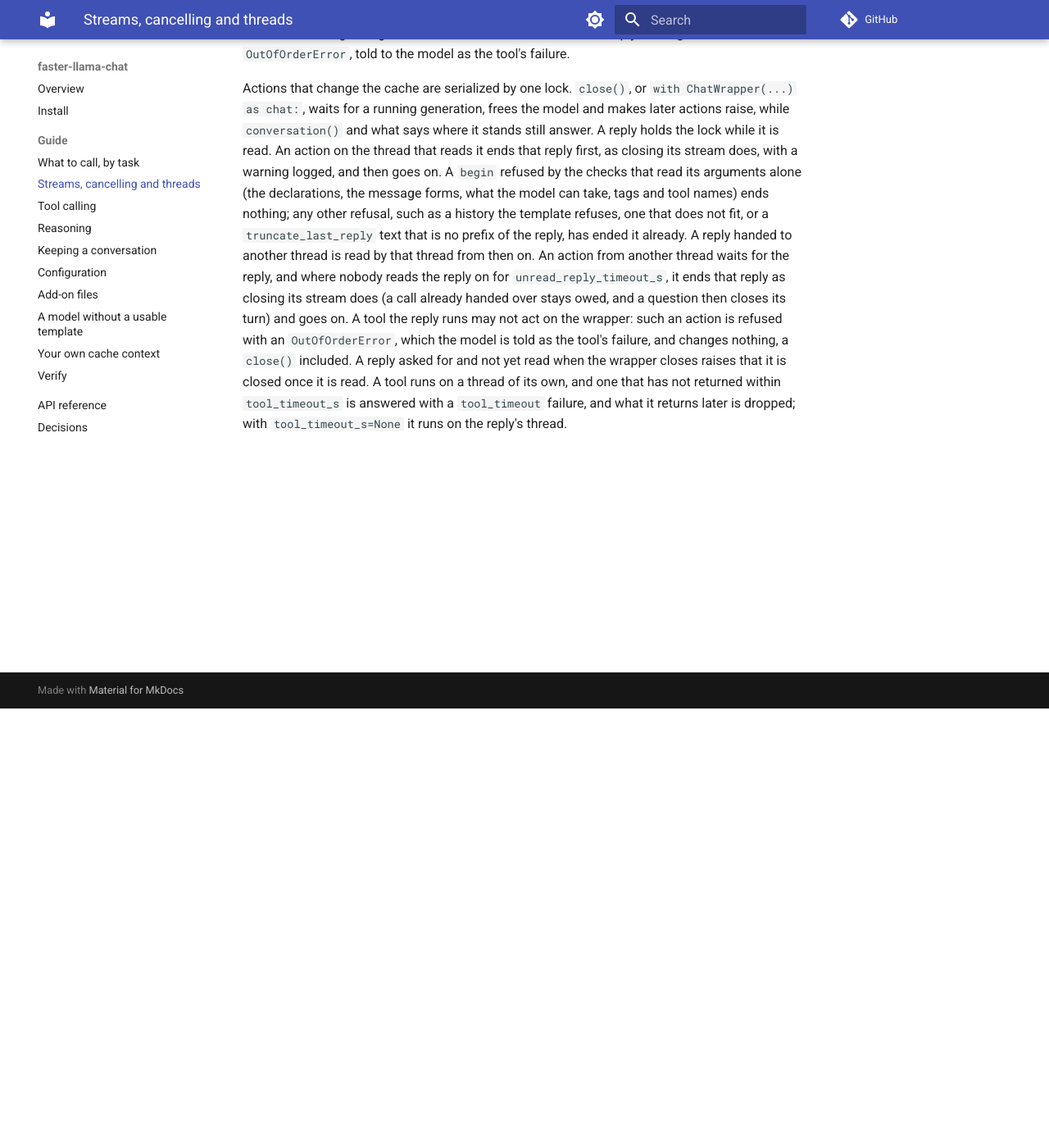
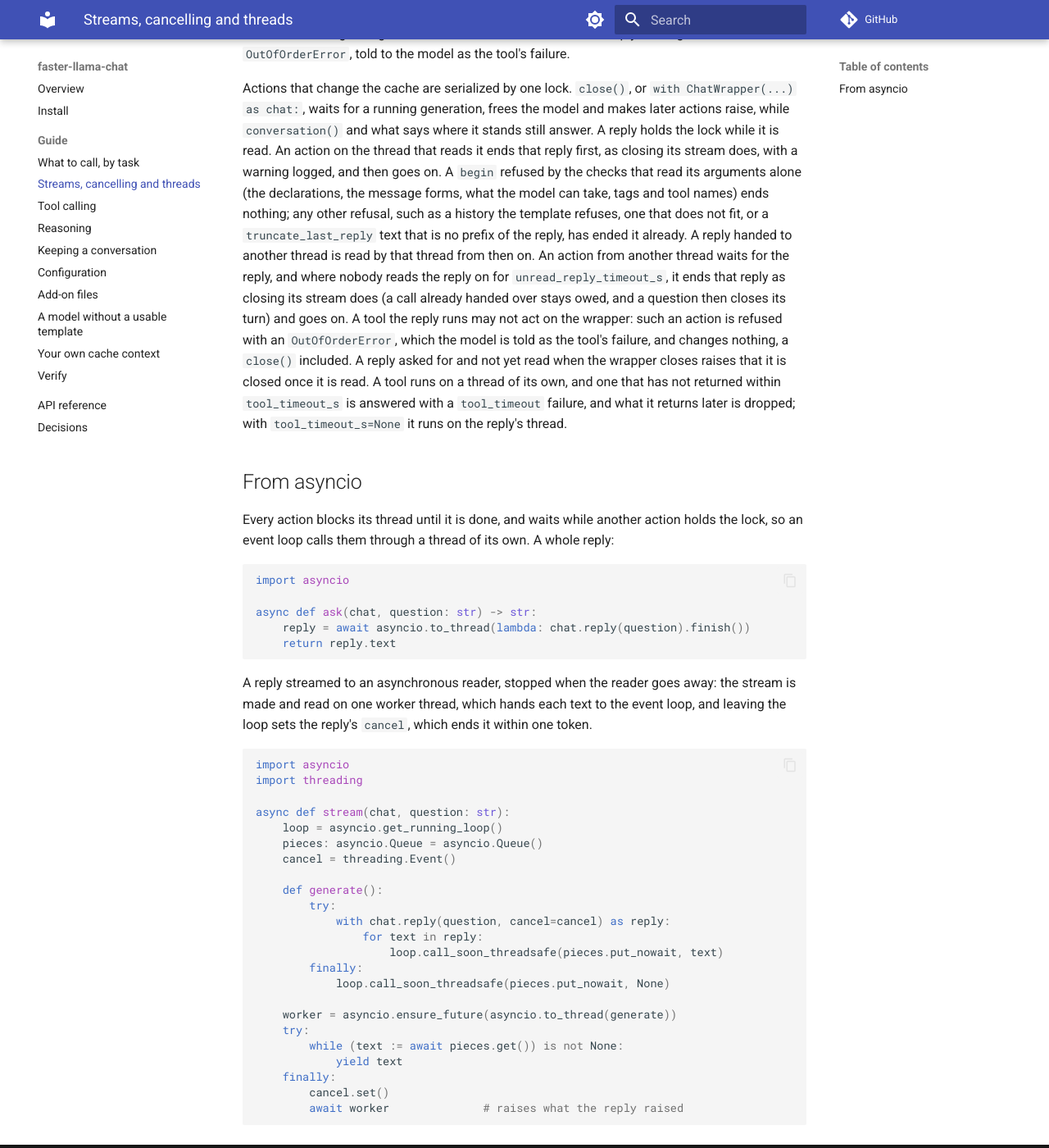
Before and after one commit to Flinlix/faster-llama-chat, an MkDocs documentation site: the page built from docs/guide/streams-and-threads.md, in a window 1280 px wide and 1400 px high, scrolled down 536 px. Shown: the whole window at 82% size. Built offline with MkDocs 1.6.1 and Material for MkDocs 9.7.7, drawn with Linux system fonts in a browser that asks for light colours; comment, search, counter and statistics services are not loaded.

Commit message:
Show how to call the library from asyncio

````diff
--- a/docs/guide/streams-and-threads.md
+++ b/docs/guide/streams-and-threads.md
@@ -46,3 +46,48 @@ the wrapper closes raises that it is closed once it is read. A
 tool runs on a thread of its own, and one that has not returned within
 `tool_timeout_s` is answered with a `tool_timeout` failure, and what it returns
 later is dropped; with `tool_timeout_s=None` it runs on the reply's thread.
+
+## From asyncio
+
+Every action blocks its thread until it is done, and waits while another
+action holds the lock, so an event loop calls them through a thread of its
+own. A whole reply:
+
+```python
+import asyncio
+
+async def ask(chat, question: str) -> str:
+    reply = await asyncio.to_thread(lambda: chat.reply(question).finish())
+    return reply.text
+```
+
+A reply streamed to an asynchronous reader, stopped when the reader goes away:
+the stream is made and read on one worker thread, which hands each text to
+the event loop, and leaving the loop sets the reply's `cancel`, which ends it
+within one token.
+
+```python
+import asyncio
+import threading
+
+async def stream(chat, question: str):
+    loop = asyncio.get_running_loop()
+    pieces: asyncio.Queue = asyncio.Queue()
+    cancel = threading.Event()
+
+    def generate():
+        try:
+            with chat.reply(question, cancel=cancel) as reply:
+                for text in reply:
+                    loop.call_soon_threadsafe(pieces.put_nowait, text)
+        finally:
+            loop.call_soon_threadsafe(pieces.put_nowait, None)
+
+    worker = asyncio.ensure_future(asyncio.to_thread(generate))
+    try:
+        while (text := await pieces.get()) is not None:
+            yield text
+    finally:
+        cancel.set()
+        await worker              # raises what the reply raised
+```
````
